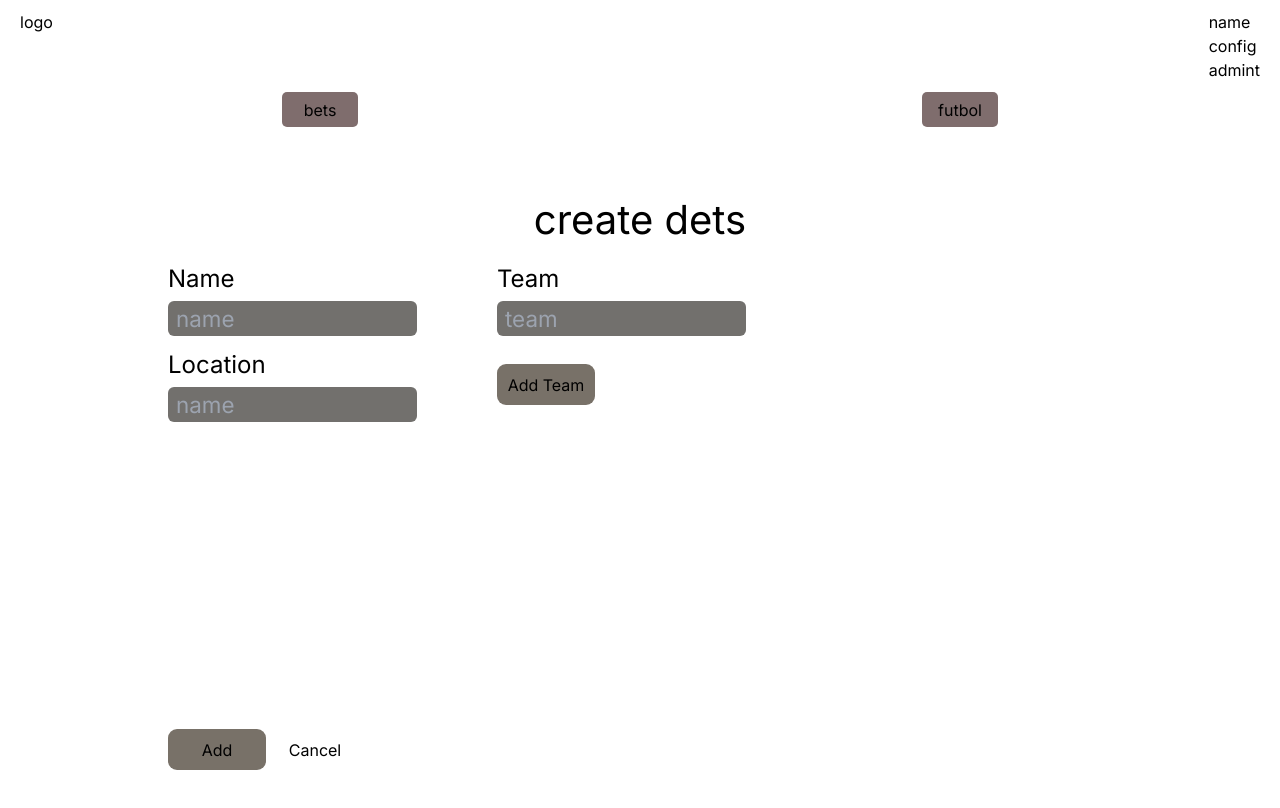
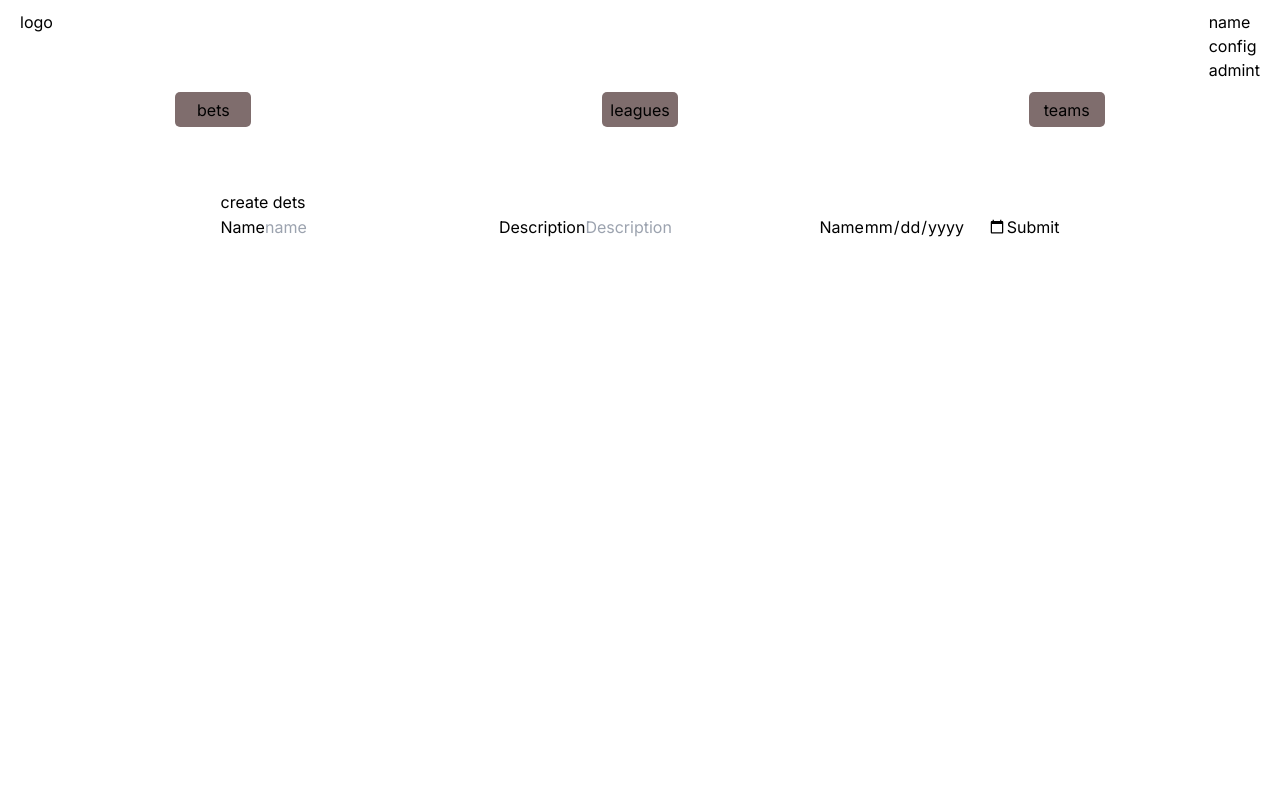
Before and after one commit to stvnmc/nextjs-mongodb-crud, a Next.js app: page /admin in a window 1280 px wide. Shown: the top 808 px of the page. Built offline with nearby package versions, Linux system fonts and the light colour scheme.

Commit message:
agregando teams

```diff
--- a/src/app/admin/page.jsx
+++ b/src/app/admin/page.jsx
@@ -2,13 +2,14 @@
 import CreateBets from "@/components/bets/CreateBets";
 import GetBets from "@/components/bets/GetBets";
 import CreateLeagues from "@/components/leagues/CreateLeagues";
+import CreateTeams from "@/components/teams/CreateTeams";
 import { useBet } from "@/context/BetContext";
 import Navbar from "@/layout/Navbar";
 import React, { useState } from "react";
 
 const Page = () => {
   // UseState
-  const [openBetsOFutbol, setOpenBetsOFutbol] = useState("");
+  const [openBetsOFutbol, setOpenBetsOFutbol] = useState("bet");
 
   // Funtion
   const chanceOpenBF = (value) => {
@@ -29,20 +30,21 @@ const Page = () => {
 
           <button
             className="w-[76px] h-[35px] rounded-[5px] bg-customColor"
-            onClick={() => chanceOpenBF("futbol")}
+            onClick={() => chanceOpenBF("league")}
           >
-            futbol
+            leagues
+          </button>
+          <button
+            className="w-[76px] h-[35px] rounded-[5px] bg-customColor"
+            onClick={() => chanceOpenBF("team")}
+          >
+            teams
           </button>
         </div>
         <div className="flex justify-center my-[63px]">
-          {openBetsOFutbol === "bet" ? (
-            <div>
-              <CreateBets />
-              <GetBets />
-            </div>
-          ) : (
-            <CreateLeagues />
-          )}
+          {openBetsOFutbol === "bet" && <CreateBets />}
+          {openBetsOFutbol === "league" && <CreateLeagues />}
+          {openBetsOFutbol === "team" && <CreateTeams />}
         </div>
       </main>
     </>
--- a/src/app/page.js
+++ b/src/app/page.js
@@ -1,19 +1,47 @@
+"use client";
 import GetBets from "@/components/bets/GetBets";
 import GetLeagues from "@/components/leagues/GetLeagues";
 import Footer from "@/layout/Footer";
 import Navbar from "@/layout/Navbar";
+import { useState } from "react";
 
 export default function Home() {
+  const [show, setShow] = useState("home");
+
+  const chanceStateShow = (e) => {
+    setShow(e);
+  };
 
   return (
     <>
       <Navbar />
-      <main class="h-screen flex justify-center mt-4">
-
-        {/* <GetBets /> */}
-        <GetLeagues />
-
-      </main>
+      <div className="h-screen flex items-center flex-col mt-4">
+        <div>
+          <button
+            className="mt-4 mb-4 ml-[49px] mr-[49px]"
+            onClick={() => chanceStateShow("home")}
+          >
+            home
+          </button>
+          <button
+            className="mt-4 mb-4 ml-[49px] mr-[49px]"
+            onClick={() => chanceStateShow("bet")}
+          >
+            bets
+          </button>
+          <button
+            className="mt-4 mb-4 ml-[49px] mr-[49px]"
+            onClick={() => chanceStateShow("league")}
+          >
+            leagues
+          </button>
+        </div>
+        <div>
+          {show === "home" && <h2>home</h2>}
+          {show === "bet" && <GetBets />}
+          {show === "league" && <GetLeagues />}
+        </div>
+      </div>
       <Footer />
     </>
   );
--- a/src/components/leagues/CreateLeagues.jsx
+++ b/src/components/leagues/CreateLeagues.jsx
@@ -49,7 +49,7 @@ const CreateLeagues = () => {
 
   return (
     <div className="flex flex-col items-center rounded-[8px]">
-      <h1 className="text-[2.5em]">create dets</h1>
+      <h1 className="text-[2.5em]">create Leagues</h1>
       <div className="flex flex-col w-[80vw] min-w-[465px]">
         <div className="flex">
           <div>
--- /dev/null
+++ b/src/components/teams/CreateTeams.jsx
@@ -0,0 +1,33 @@
+"use client";
+import { useSportsTree } from "@/context/SportsTreeContext";
+import React, { useEffect } from "react";
+
+const CreateTeams = () => {
+  const { getLeaguesfireStore, leagues, addLeaguesFireStore } = useSportsTree();
+
+  useEffect(() => {
+    getLeaguesfireStore();
+  }, []);
+
+  useEffect(() => {
+    console.log(leagues);
+  }, [leagues]);
+
+  return (
+    <div>
+      <div>
+        {leagues ? (
+          <div>
+            {leagues.map((iteam, i) => (
+              <div>{iteam.name}</div>
+            ))}
+          </div>
+        ) : (
+          <div></div>
+        )}
+      </div>
+    </div>
+  );
+};
+
+export default CreateTeams;
```
